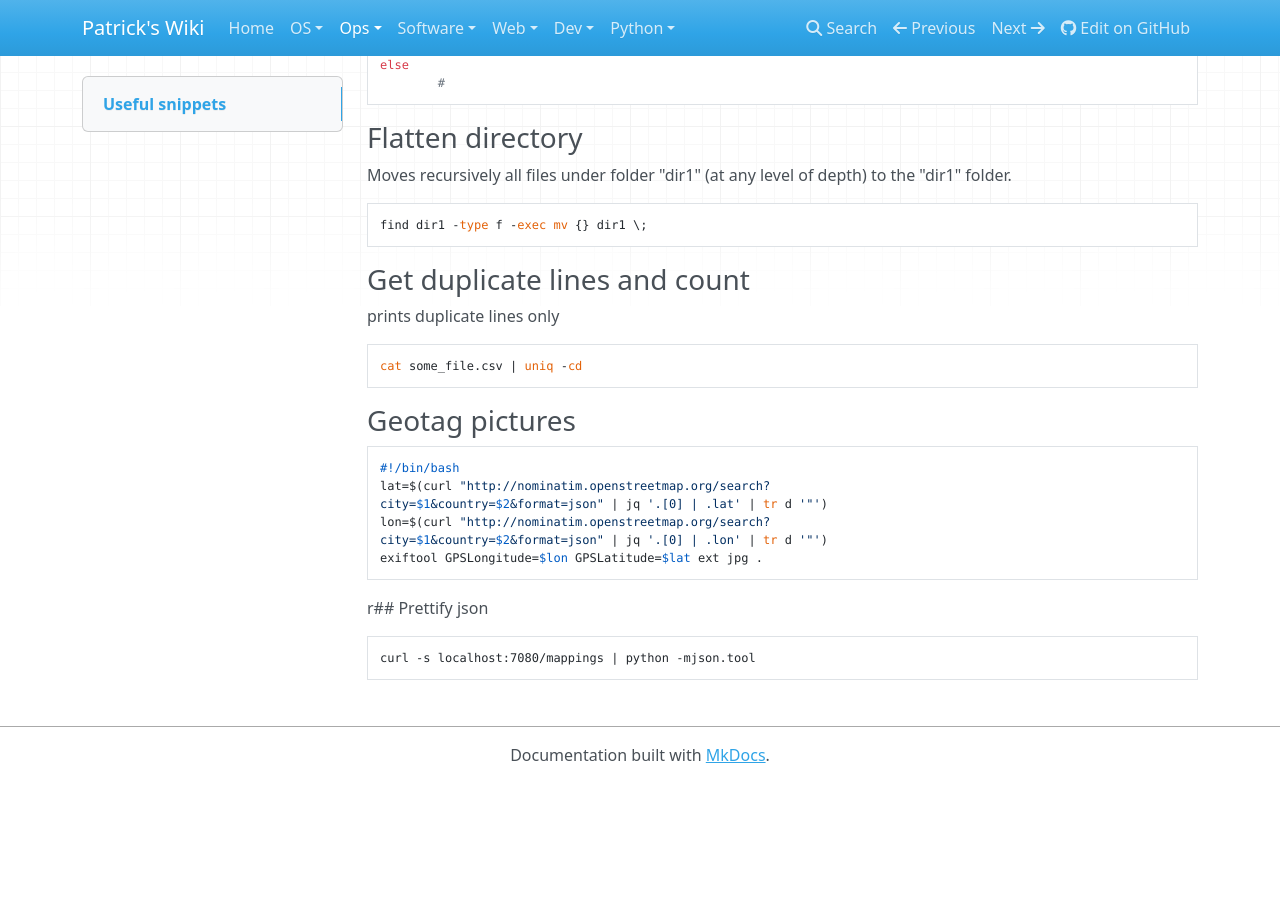
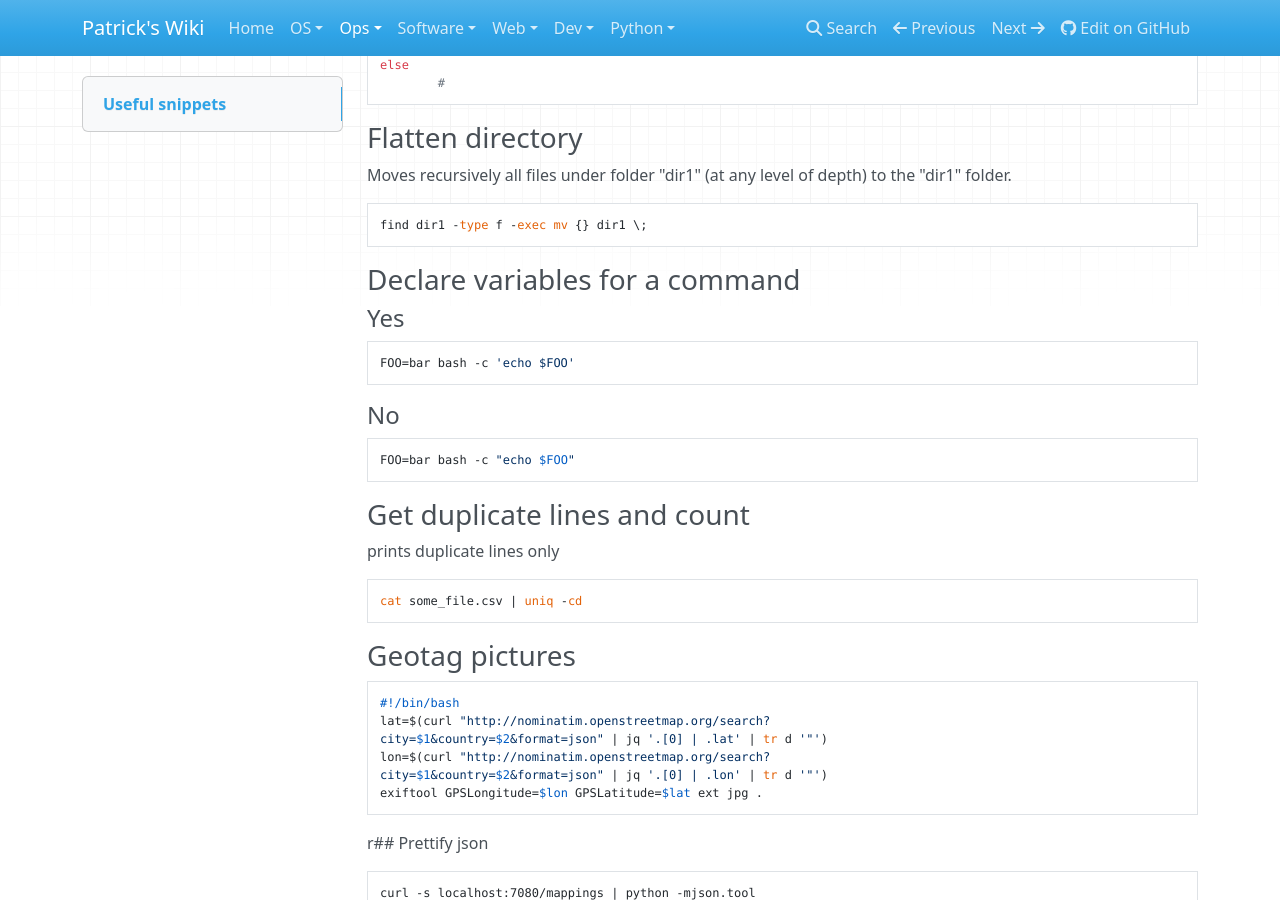
Before and after one commit to patsancu/wiki, an MkDocs documentation site: the page built from docs/Ops/Shell/Shell.md, in a window 1280 px wide and 900 px high, scrolled down 8691 px. Built offline with MkDocs 1.6.1, drawn with Linux system fonts in a browser that asks for light colours; nearby versions of some CDN libraries; before the commit the page ends 9474 px from its top, so only the background shows below that.

Commit message:
declare variables for a bash command

````diff
--- a/docs/Ops/Shell/Shell.md
+++ b/docs/Ops/Shell/Shell.md
@@ -400,6 +400,16 @@ Moves recursively all files under folder "dir1" (at any level of depth) to the "
 find dir1 -type f -exec mv {} dir1 \;
 ```
 
+### Declare variables for a command
+#### Yes
+```sh
+FOO=bar bash -c 'echo $FOO'
+```
+####No
+```sh
+FOO=bar bash -c "echo $FOO"
+```
+
 ### Get duplicate lines and count
 prints duplicate lines only
 ```
````
